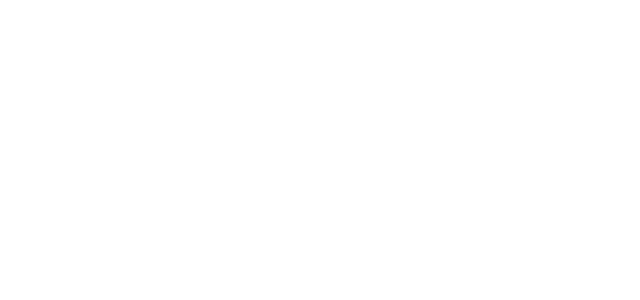
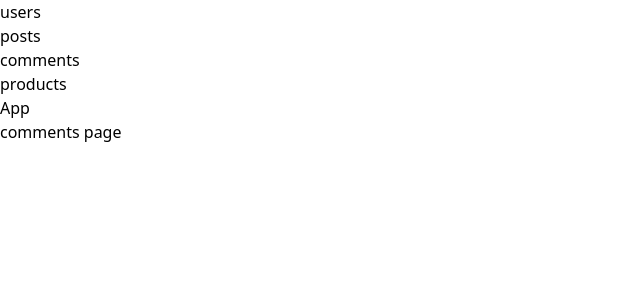
Before and after one commit to vlcdck/okten-react, a React (Vite) app: page /comments in a window 1280 px wide. Shown: the top 300 px of the page, without its empty margins (0-640 px from the left). Built offline with nearby package versions, Linux system fonts and the light colour scheme.

Commit message:
Complete Lesson 3 task 1.1

```diff
--- a/src/App.tsx
+++ b/src/App.tsx
@@ -1,9 +1,14 @@
 import './App.css'
+import {MenuComponent} from "./components/menu/MenuComponent.tsx";
+import {Outlet} from "react-router-dom";
 
 function App() {
 
     return (
         <>
+            <MenuComponent/>
+            App
+            <Outlet/>
         </>
     )
 }
--- /dev/null
+++ b/src/components/menu/MenuComponent.tsx
@@ -0,0 +1,20 @@
+import {Link} from "react-router-dom";
+
+export const MenuComponent = () => {
+    return (
+        <ul>
+            <li>
+                <Link to={'/users'}>users</Link>
+            </li>
+            <li>
+                <Link to={'/posts'}>posts</Link>
+            </li>
+            <li>
+                <Link to={'/comments'}>comments</Link>
+            </li>
+            <li>
+                <Link to={'/products'}>products</Link>
+            </li>
+        </ul>
+    );
+};
--- /dev/null
+++ b/src/pages/Comments/CommentsPage.tsx
@@ -0,0 +1,7 @@
+export const CommentsPage = () => {
+    return (
+        <div>
+            comments page
+        </div>
+    );
+};
--- /dev/null
+++ b/src/pages/Posts/PostsPage.tsx
@@ -0,0 +1,7 @@
+export const PostsPage = () => {
+    return (
+        <div>
+            posts page
+        </div>
+    );
+};
--- /dev/null
+++ b/src/pages/Products/ProductsPage.tsx
@@ -0,0 +1,7 @@
+export const ProductsPage = () => {
+    return (
+        <div>
+            products page
+        </div>
+    );
+};
--- /dev/null
+++ b/src/pages/Users/UsersPage.tsx
@@ -0,0 +1,7 @@
+export const UsersPage = () => {
+    return (
+        <div>
+            users page
+        </div>
+    );
+};
```
Also changed, not shown: src/main.tsx (+4 -3 lines), src/routes/Routes.tsx (added, +19 -0 lines).
